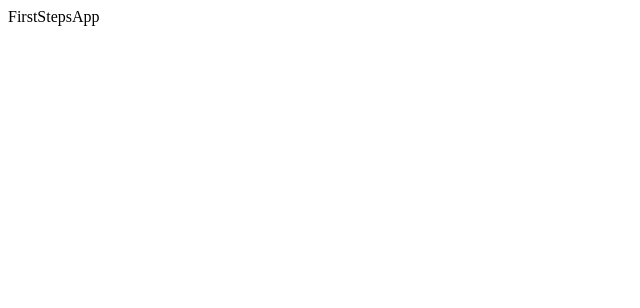
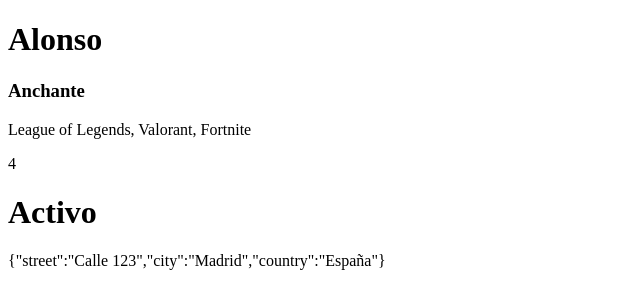
Before and after one commit to AlonsoAM/Primeros-Pasos-TS-React-2025, a React (Vite) app: page / in a window 1280 px wide. Shown: the top 308 px of the page, without its empty margins (0-640 px from the left). Built offline with nearby package versions, Linux system fonts and the light colour scheme.

Commit message:
🎨 feat: agregar componente `MyAwesomeApp` e integrarlo
|- Creado nuevo componente `MyAwesomeApp` en `src/MyAwesomeApp.tsx`.
|- Integrado `MyAwesomeApp` dentro del componente `FirstStepsApp`.
|- `MyAwesomeApp` muestra información personal, estado y juegos favoritos del usuario.

```diff
--- a/src/FirstStepsApp.tsx
+++ b/src/FirstStepsApp.tsx
@@ -1,5 +1,7 @@
+import {MyAwesomeApp} from "./MyAwesomeApp.tsx";
+
 export const FirstStepsApp = () => {
   return (
-    <div>FirstStepsApp</div>
+    <MyAwesomeApp/>
   )
 }
--- /dev/null
+++ b/src/MyAwesomeApp.tsx
@@ -0,0 +1,98 @@
+/**
+ * @fileoverview Componente principal de MyAwesomeApp
+ * @description Este archivo contiene el componente React que muestra información personal
+ * del usuario incluyendo datos básicos, juegos favoritos y ubicación.
+ * @version 1.0.0
+ * @author Alonso Anchante
+ */
+
+// ============================================================================
+// CONSTANTES DE DATOS PERSONALES
+// ============================================================================
+
+/**
+ * Nombre del usuario
+ * @type {string}
+ */
+const name = "Alonso"
+
+/**
+ * Apellido del usuario
+ * @type {string}
+ */
+const lastName = "Anchante"
+
+/**
+ * Lista de juegos favoritos del usuario
+ * @type {string[]}
+ * @description Array que contiene los videojuegos preferidos
+ */
+const favoriteGames = ["League of Legends", "Valorant", "Fortnite"]
+
+/**
+ * Estado de actividad del usuario
+ * @type {boolean}
+ * @description Indica si el usuario está activo (true) o inactivo (false)
+ */
+const isActive = true
+
+/**
+ * Información de dirección del usuario
+ * @type {Object}
+ * @property {string} street - Nombre de la calle
+ * @property {string} city - Ciudad de residencia
+ * @property {string} country - País de residencia
+ */
+const address = {
+  street: "Calle 123",
+  city: "Madrid",
+  country: "España"
+}
+
+// ============================================================================
+// COMPONENTE PRINCIPAL
+// ============================================================================
+
+/**
+ * Componente principal de la aplicación MyAwesome
+ *
+ * @component
+ * @description Renderiza la información personal del usuario en una interfaz simple.
+ * Muestra nombre, apellido, juegos favoritos, estado de actividad y dirección.
+ *
+ * @returns {JSX.Element} Elemento JSX que contiene la información del usuario
+ *
+ * @example
+ * // Uso básico del componente
+ * <MyAwesomeApp />
+ *
+ * @features
+ * - Muestra datos personales estáticos
+ * - Renderiza lista de juegos unidos por comas
+ * - Incluye cálculo matemático simple
+ * - Renderizado condicional para estado de actividad
+ * - Serialización JSON de objeto dirección
+ */
+export const MyAwesomeApp = () => {
+  return (
+    <>
+      {/* Título principal con el nombre del usuario */}
+      <h1>{name}</h1>
+
+      {/* Subtítulo con el apellido */}
+      <h3>{lastName}</h3>
+
+      {/* Lista de juegos favoritos unidos por comas */}
+      <p>{favoriteGames.join(', ')}</p>
+
+      {/* Ejemplo de operación matemática simple */}
+      <p>{2 + 2}</p>
+
+      {/* Estado de actividad usando renderizado condicional */}
+      <h1>{isActive ? 'Activo' : 'No Activo'}</h1>
+
+      {/* Información de dirección serializada como JSON */}
+      <p>{JSON.stringify(address)}</p>
+    </>
+  )
+}
```
